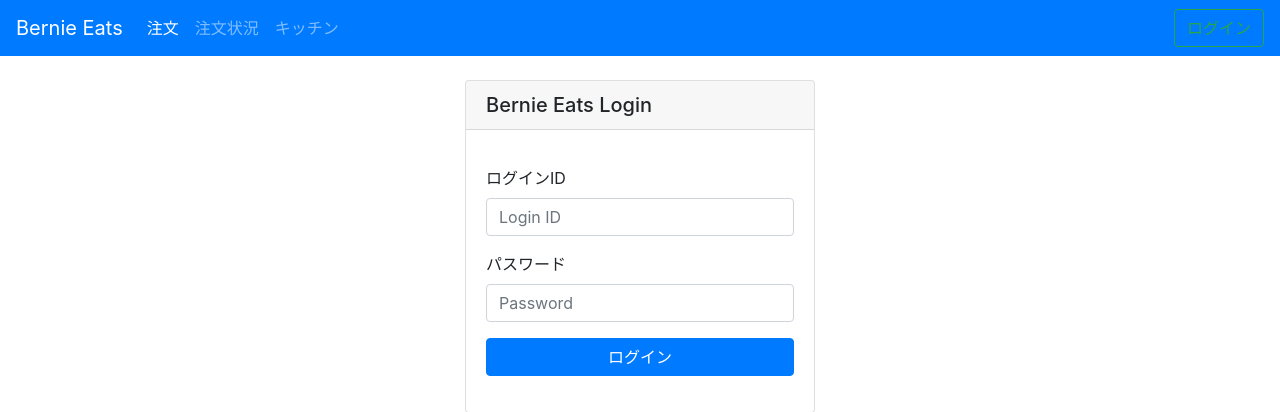
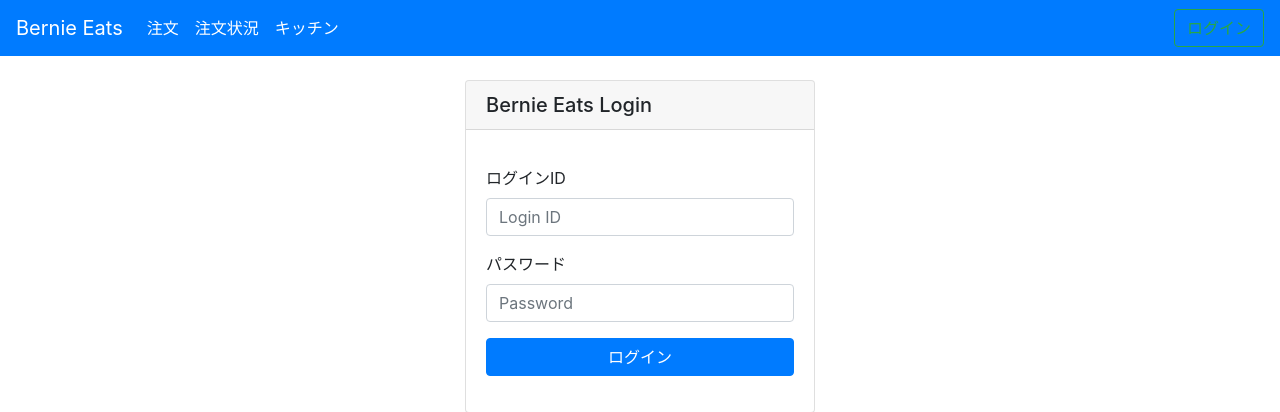
Before and after one commit to jonki324/bernie_eats, a Flask app: page /login in a window 1280 px wide. Shown: the top 412 px of the page. Run offline with Flask 2, Linux system fonts and the light colour scheme; some libraries are stand-ins or nearby versions.

Commit message:
マスターデータ修正

```diff
--- a/application/models.py
+++ b/application/models.py
@@ -160,9 +160,9 @@ def init_db(app):
     db.init_app(app)
 
 
-def create_master_all():
+def create_master_all(user_id='user', password='a'):
     user_vals = [
-        {'login_id': 'user', 'password': 'a'}
+        {'login_id': user_id, 'password': password}
     ]
     users = []
     for user in user_vals:
@@ -179,7 +179,7 @@ def create_master_all():
             'cooking_time_m': 10,
          },
         {
-            'name': 'deep-モダン',
+            'name': 'Deep-モダン',
             'price': 400,
             'comment': 'deep-モダンの説明',
             'img_file_name': 'modern.jpg',
--- a/application/templates/layout.html
+++ b/application/templates/layout.html
@@ -22,10 +22,10 @@
                 <li class="nav-item active">
                     <a class="nav-link" href="{{ url_for('view.order') }}">注文</a>
                 </li>
-                <li class="nav-item">
+                <li class="nav-item active">
                     <a class="nav-link" href="{{ url_for('view.order_status') }}">注文状況</a>
                 </li>
-                <li class="nav-item">
+                <li class="nav-item active">
                     <a class="nav-link" href="{{ url_for('view.kitchen') }}">キッチン</a>
                 </li>
             </ul>
```
